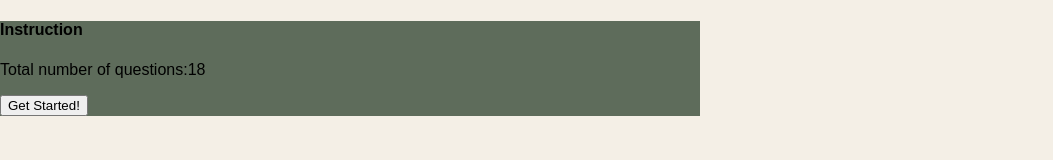
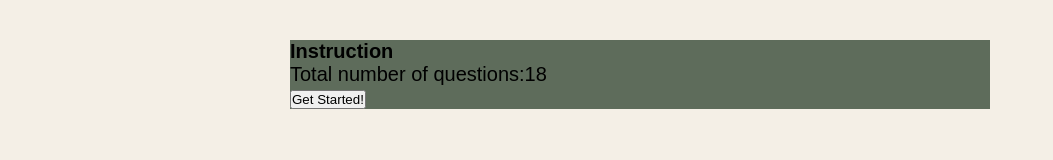
Before and after one commit to apmon26/Permit-Test, a website: page src/index.html in a window 1280 px wide. Shown: the whole page, without its empty margins (0-1053 px from the left). Drawn offline with Linux system fonts and the light colour scheme.

Commit message:
Update styles.css

```diff
--- a/src/styles.css
+++ b/src/styles.css
@@ -1,17 +1,22 @@
+body {
+  margin: 0;
+  font-size: 20px;
+  background-color: #f4efe6;
+}
+
 * {
   font-family: Arial, Helvetica, sans-serif;
-}
+  box-sizing: border-box;
+  margin: 0;
+  padding: 0;
+  outline: none;
 
-body {
-  margin: 0;
-  border: 0;
-  padding: 0;
-  background-color: #f4efe6;
 }
 
 .custom-box {
   max-width:700px;
   background-color: #5e6c5b ;
+  margin: 40px auto;
 
 
 }
```
